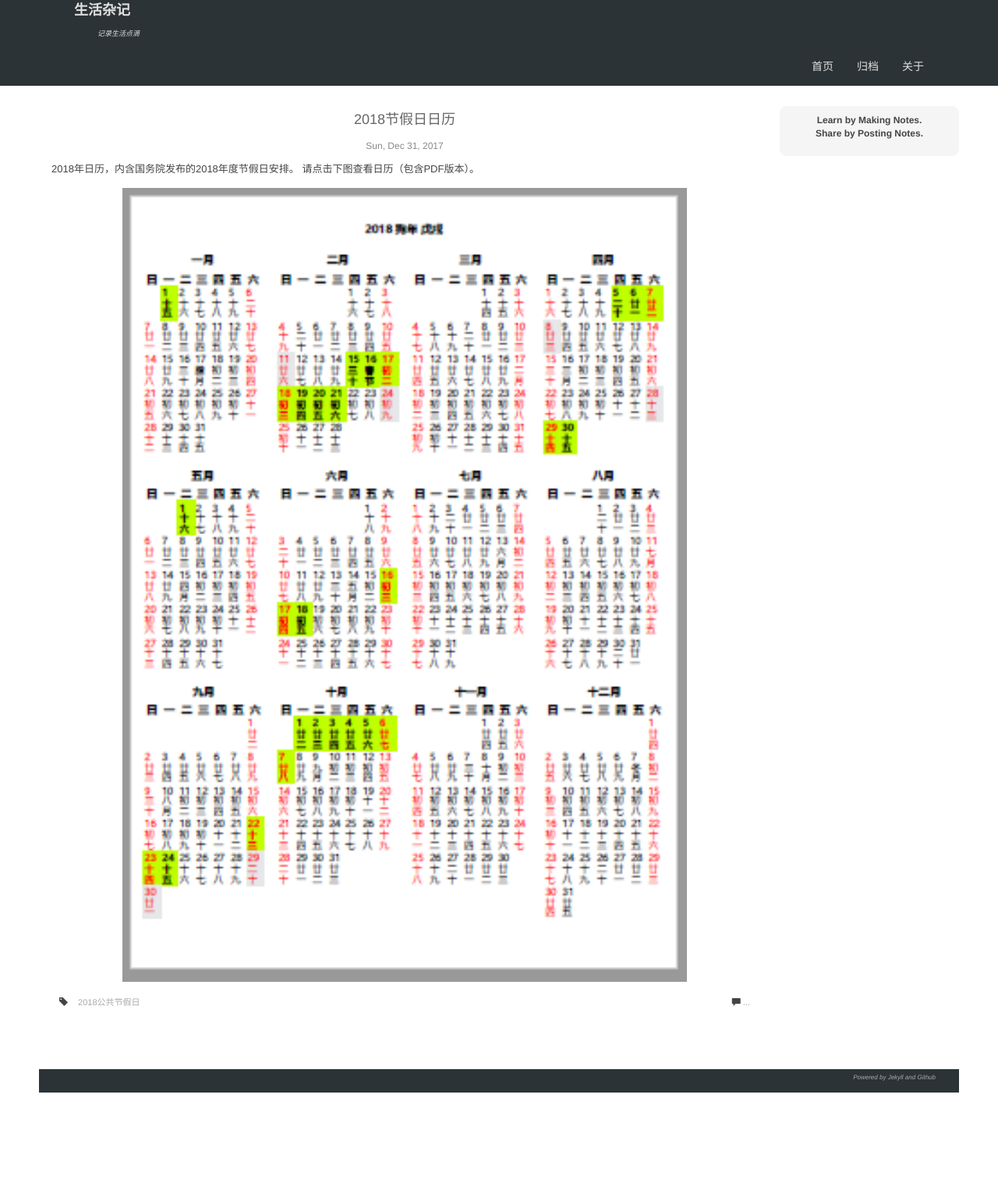
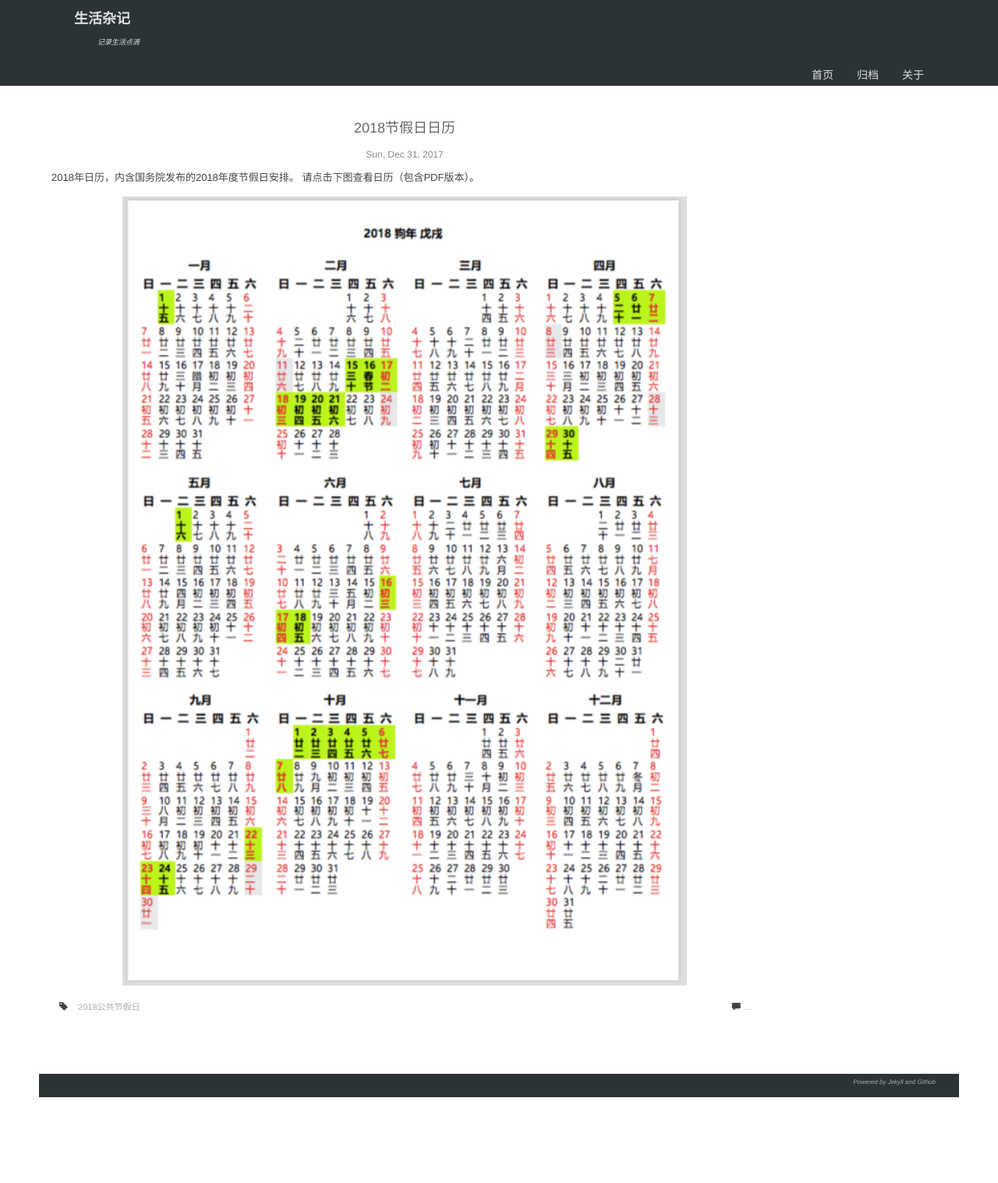
Before and after one commit to life-tips/life-tips.github.com, a Jekyll site: the page built from index.html, in a window 1280 px wide. Shown: the whole page at 78% size. Built offline with Jekyll 4.4.1, drawn with Linux system fonts in a browser that asks for light colours; the list of posts is cut into pages by our own code; comment, search, counter and statistics services are not loaded.

Commit message:
test google ad

```diff
--- a/_layouts/default.html
+++ b/_layouts/default.html
@@ -47,7 +58,7 @@
       <nav class="navbar navbar-default">
         <div class="container-fluid">
           <div class="site-titles">
-            <p id="site-title">生活杂记</p>
+            <p id="site-title"><a href="/index.html" style="text-decoration:none; color:inherit;">生活杂记</a></p>
             <p id="site-subtitle">记录生活点滴</p>
           </div>
           <!-- Brand and toggle get grouped for better mobile display -->
--- a/css/default.css
+++ b/css/default.css
@@ -40,7 +40,7 @@
 }
 
 .site-titles {
-  margin-top: 1px;
+  margin-top: 12px;
 }
 
 p#site-title {
@@ -182,3 +182,40 @@
     color: #dfdfdf;
   }
 }
+
+
+
+/********************************************/
+div#right-col {
+  float: right;
+  width: 230px;
+}
+
+#right-col div {
+  background: #f5f5f5;
+  -moz-border-radius: 9px 9px 9px 9px;
+  -webkit-border-radius: 9px 9px 9px 9px;
+  border-radius: 9px 9px 9px 9px;
+  margin-bottom: 8px;
+}
+
+/* by default, not show 'right-col'. only show it on large screen*/
+div#right-col {
+  display: none;
+}
+
+div#left-col {
+}
+
+@media only screen and (min-width: 998px) {
+/*@media only screen and (min-width: 768px) {*/
+  div#right-col {
+    display: block;
+  }
+  div#left-col {
+    overflow: hidden;
+  }
+  div.google-adsense-bottom {
+    display: none;
+  }
+}
--- a/css/index.css
+++ b/css/index.css
@@ -2,14 +2,6 @@
 div#css-namespace-index {
   text-align: left;
   margin: 0 auto;
-}
-
-/* by default, not show 'right-col'. only show it on large screen*/
-div#right-col {
-  display: none;
-}
-
-div#left-col {
 }
 
 div.post-preview {
@@ -88,19 +80,6 @@
   color: #aaa;
 }
 
-div#right-col {
-  float: right;
-  width: 230px;
-}
-
-#right-col div {
-  background: #f5f5f5;
-  -moz-border-radius: 9px 9px 9px 9px;
-  -webkit-border-radius: 9px 9px 9px 9px;
-  border-radius: 9px 9px 9px 9px;
-  margin-bottom: 8px;
-}
-
 div#db-fm img{
   display: none; /* tmp fix: the src of img is broken, so hide it*/
 }
@@ -149,15 +128,3 @@
 div.google-adsense-bottom {
   display: block;
 }
-
-@media only screen and (min-width: 768px) {
-  div#right-col {
-    display: block;
-  }
-  div#left-col {
-    overflow: hidden;
-  }
-  div.google-adsense-bottom {
-    display: none;
-  }
-}
--- a/css/post.css
+++ b/css/post.css
@@ -85,28 +85,6 @@
   margin: 0 !important;
 }
 
-.post-right-col {
-  width: 230px;
-  /*height: 200px;*/
-  /*border: 1px solid red;*/
-  float: right;
-  display: block;
-  margin-left: 8px;
-}
-
-.post-comment {
-  overflow: hidden;
-}
-
 .google-adsense-bottom {
   display: none;
 }
-
-@media only screen and (max-width: 500px) {
-  .post-right-col {
-    display: none;
-  }
-  .google-adsense-bottom {
-    display: block;
-  }
-}
--- a/index.html
+++ b/index.html
@@ -6,12 +6,11 @@
 <div id="css-namespace-index">
 
   <div id="right-col">
-    <div id="self-intro">
-      <p id="words"> Learn by Making Notes. <br> Share by Posting Notes.</p>
+    <div id="self-intro" style="display:none;">
     </div>
     <div class="spacing"> </div>
 
-    <div class="google-adsense">
+    <div class="google-adsense blog-right-col-ad">
       <script async src="//pagead2.googlesyndication.com/pagead/js/adsbygoogle.js"></script>
       <!-- blog-right-col-ad -->
       <ins class="adsbygoogle"
@@ -68,19 +67,6 @@
       </div> <!-- post-preview -->
     {% endfor %}
 
-    <div class="google-adsense-bottom">
-      <script async src="//pagead2.googlesyndication.com/pagead/js/adsbygoogle.js"></script>
-      <ins class="adsbygoogle"
-           style="display:block"
-           data-ad-client="ca-pub-8182266446134074"
-           data-ad-slot="4098132749"
-           data-ad-format="auto"></ins>
-      <script>
-      (adsbygoogle = window.adsbygoogle || []).push({});
-      </script>
-    </div>
-
-
 
     <!-- refer:http://jekyllrb.com/docs/pagination/ -->
     {% if paginator.total_pages > 1 %}
```
Also changed, not shown: other parts of _layouts/default.html (+11 -0 lines), _layouts/post.html (+17 -3 lines), images/blog/2018-cal.png, 2 other files.
